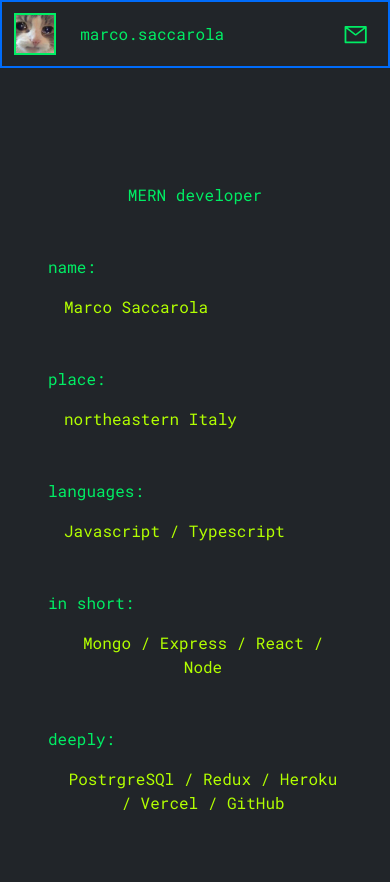
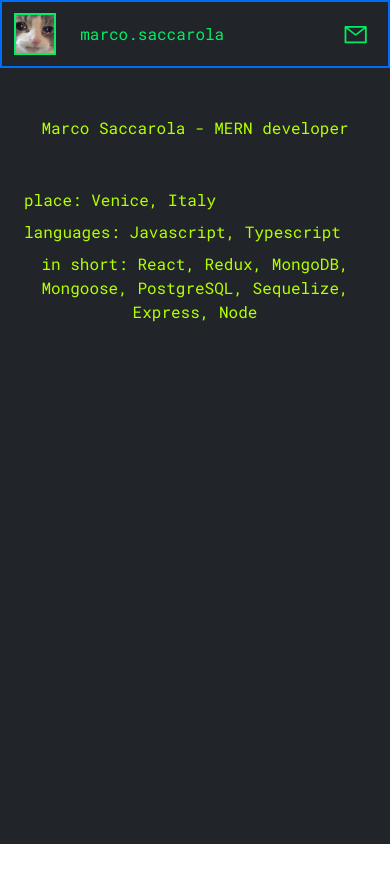
Before and after one commit to marcosaccarola/Portfolio, a React (Create React App) app: page / in a window 390 px wide. Shown: the top 882 px of the page. After the commit the page ends 844 px from the top, so only its background shows below. Built offline with nearby package versions, Linux system fonts and the light colour scheme.

Commit message:
responsive?

```diff
--- a/src/components/000.css
+++ b/src/components/000.css
@@ -21,9 +21,11 @@
 }
 
 /*?______________________________________________CONTAINER  */
-.con {
-  margin-top: 8vh;
-  margin-bottom: 8vh;
+@media screen and (min-width: 601px) {
+  .con {
+    margin-top: 8vh;
+    margin-bottom: 8vh;
+  }
 }
 .box {
   min-height: 76vh !important;
--- a/src/components/205-Myself.jsx
+++ b/src/components/205-Myself.jsx
@@ -4,18 +4,12 @@ const Myself=()=>{
 
     return(
         <>
-            <Col className='mx-5 my-5'>
-                <Row><span>MERN developer</span></Row>
-                <Row className='mt-5'>name:</Row>
-                <Row className='ms-1 my-3 text-ultra-lime'>Marco Saccarola</Row>
-                <Row className='mt-5'>place:</Row>
-                <Row className='ms-1 my-3 text-ultra-lime'>northeastern Italy</Row>
-                <Row className='mt-5'>languages:</Row>
-                <Row className='ms-1 my-3 text-ultra-lime'>Javascript / Typescript</Row>
-                <Row className='mt-5'>in short:</Row>
-                <Row className='ms-1 my-3 text-ultra-lime'>Mongo / Express / React / Node</Row>
-                <Row className='mt-5'>deeply:</Row>
-                <Row className='ms-1 my-3 text-ultra-lime'>PostrgreSQl / Redux / Heroku / Vercel / GitHub</Row>
+            <Col className='mx-4 text-ultra-lime'>
+                <Row className='my-5'><span>Marco Saccarola - MERN developer</span></Row>
+                <Row className='my-2'>place: Venice, Italy</Row>
+                <Row className='my-2'>languages: Javascript, Typescript</Row>
+                <Row className='my-2'>in short: React, Redux, MongoDB, Mongoose, PostgreSQL, Sequelize, Express, Node</Row>
+                {/* <Row className='my-5'><span>Marco Saccarola - MERN developer</span></Row> */}
 
             </Col>
         </>
```
